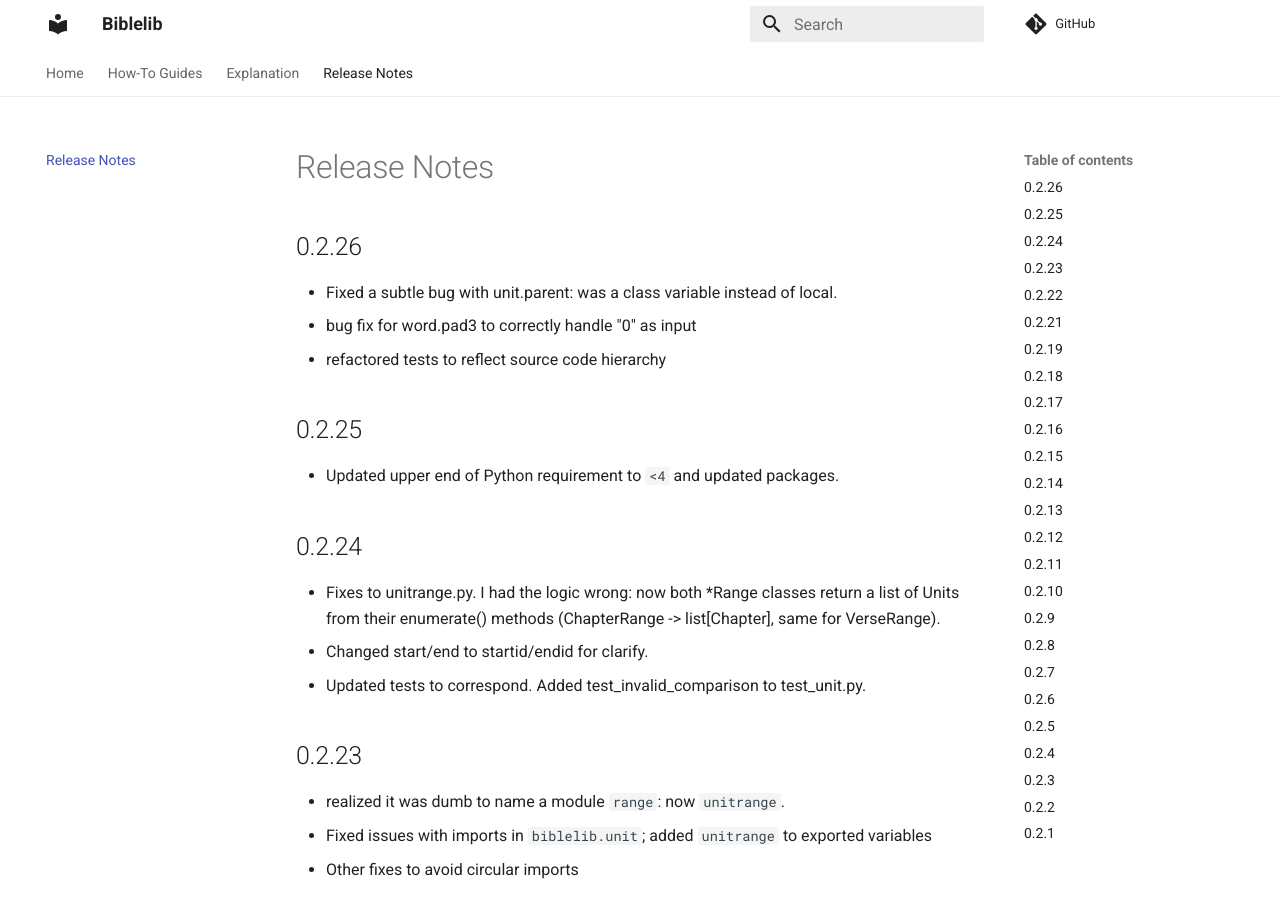
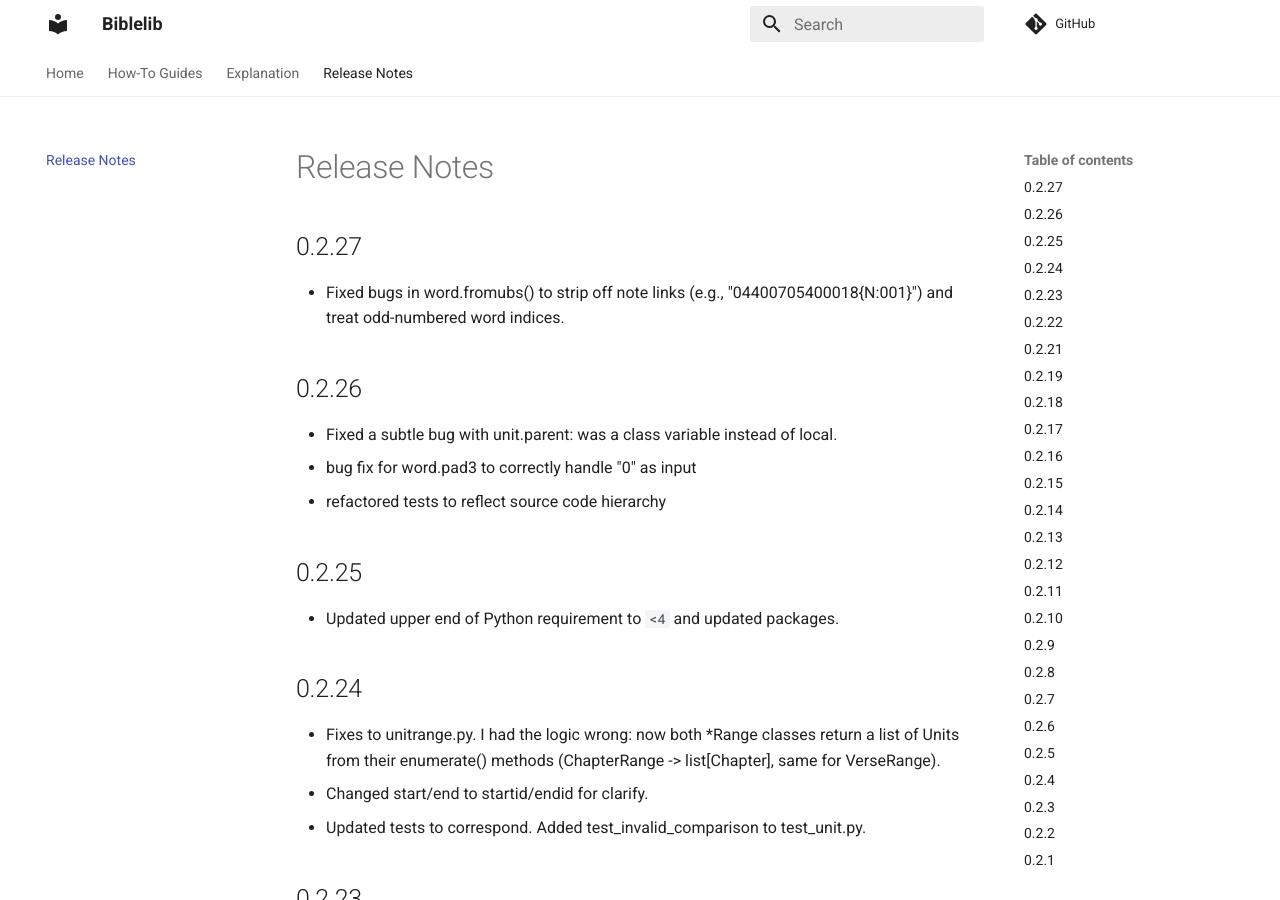
Before and after one commit to Clear-Bible/Biblelib, an MkDocs documentation site: the page built from docs/ReleaseNotes.md, in a window 1280 px wide and 900 px high. Built offline with MkDocs 1.6.1 and Material for MkDocs 9.7.7, drawn with Linux system fonts in a browser that asks for light colours; comment, search, counter and statistics services are not loaded.

Commit message:
v 0.2.27

```diff
--- a/docs/ReleaseNotes.md
+++ b/docs/ReleaseNotes.md
@@ -1,4 +1,9 @@
 # Release Notes
+
+## 0.2.27
+
+- Fixed bugs in word.fromubs() to strip off note links (e.g.,
+  "04400705400018{N:001}") and treat odd-numbered word indices.
 
 ## 0.2.26
 
--- a/pyproject.toml
+++ b/pyproject.toml
@@ -1,6 +1,6 @@
 [tool.poetry]
 name = "biblelib"
-version = "0.2.26"
+version = "0.2.27"
 description = "Utilities for working with metadata for Bible books, references, pericopes, and other units."
 authors = ["Sean Boisen <sean.boisen@gmail.com>"]
 repository = "https://github.com/Clear-Bible/Biblelib/"
```
